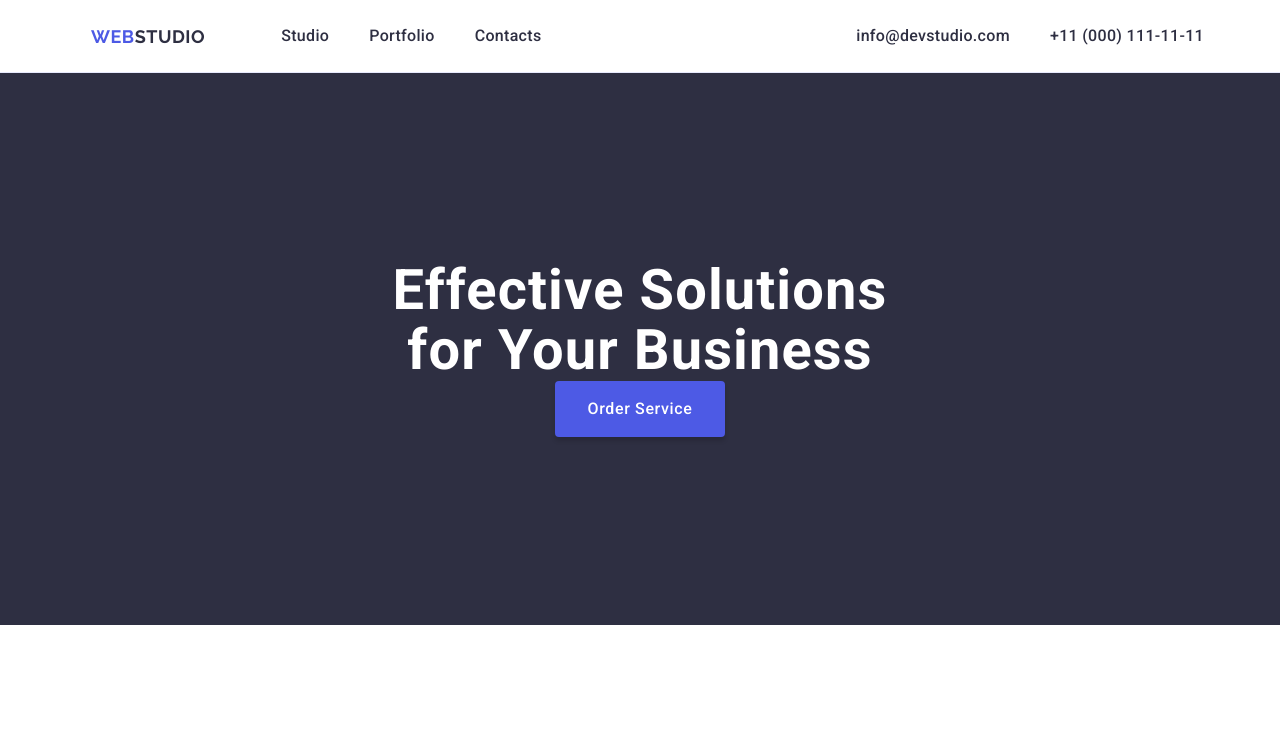
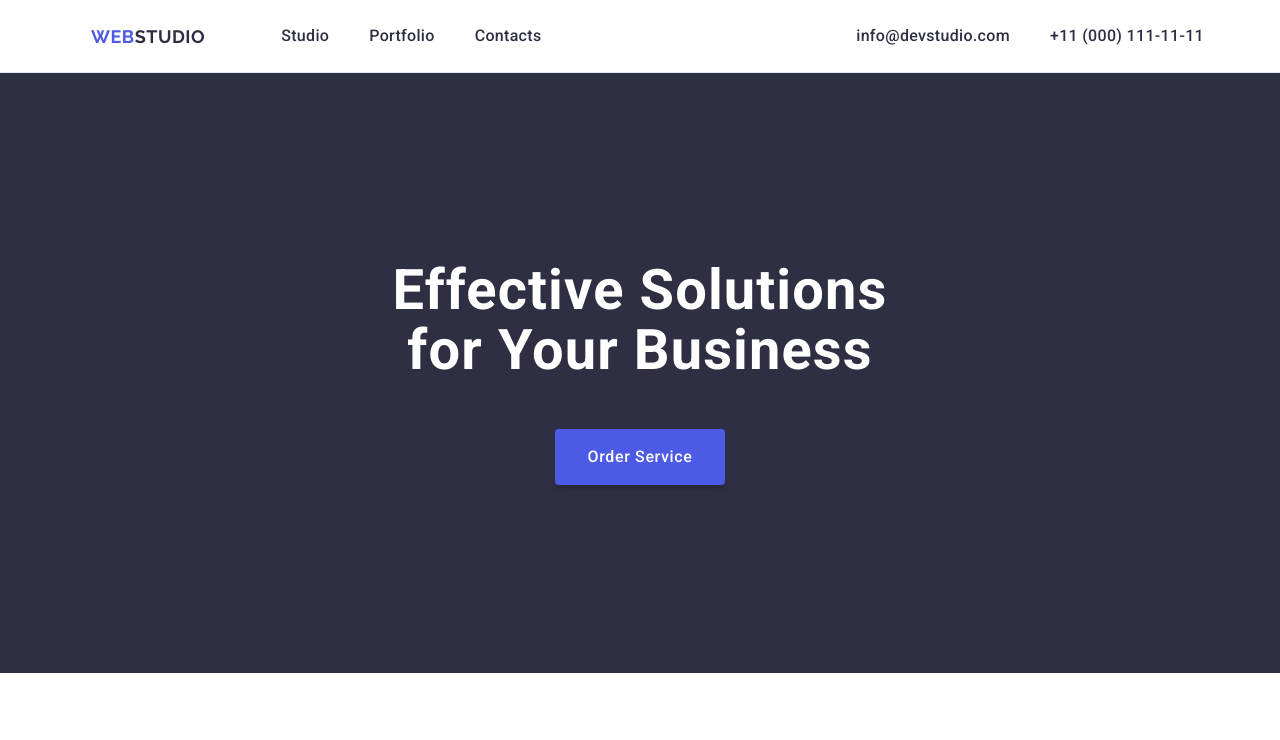
Before and after one commit to OLHA55/goit-markup-hw-03, a plain HTML site: page index.html in a window 1280 px wide. Shown: the top 740 px of the page. Drawn offline with nearby package versions, Linux system fonts and the light colour scheme.

Commit message:
stylenew23

```diff
--- a/css/style.css
+++ b/css/style.css
@@ -111,7 +111,7 @@ img {
   line-height: 1.07; /* 107.143% */
   letter-spacing: 0.02em;
   max-width: 496px;
-  margin-bottom: 48px;
+  padding-bottom: 48px;
   margin: 0 auto;
 }
 .hero-button:hover,
```
